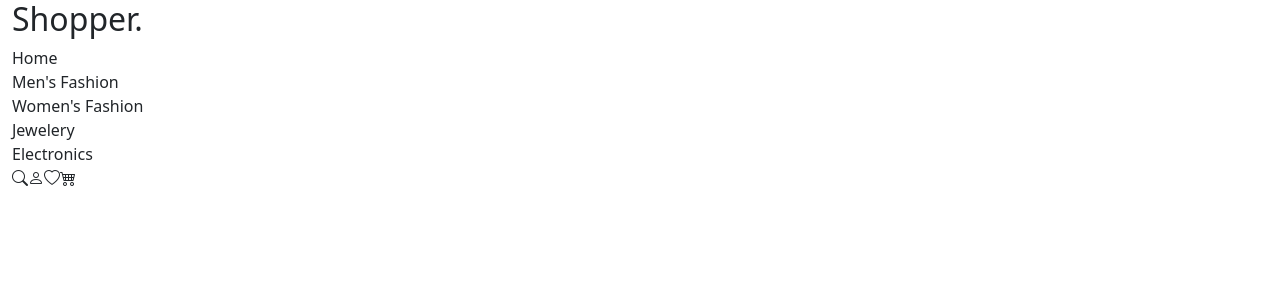
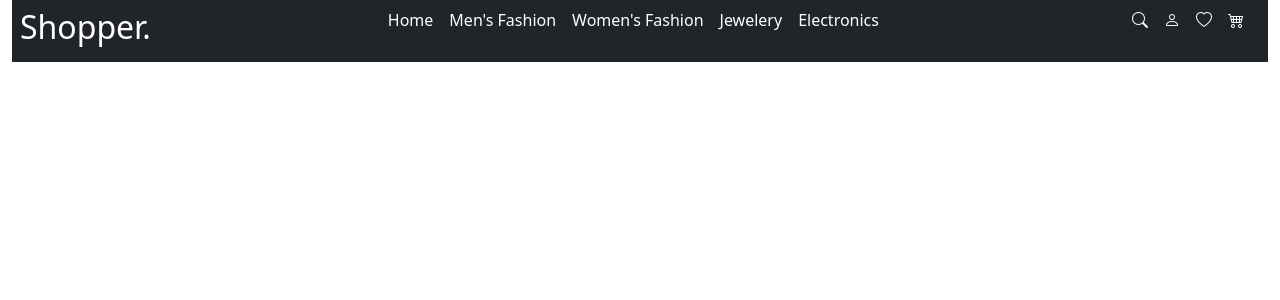
Before and after one commit to anmolbiranwar/Shopper-Template-React, a React (Create React App) app: page / in a window 1280 px wide. Shown: the top 300 px of the page. Built offline with nearby package versions, Linux system fonts and the light colour scheme.

Commit message:
Update shopper-index.js

```diff
--- a/src/components/shopper-index/shopper-index.js
+++ b/src/components/shopper-index/shopper-index.js
@@ -5,22 +5,22 @@ export function ShopperIndex()
     return(
         <div className="container-fluid">
             <BrowserRouter>
-            <header>
+            <header className="d-flex bg-dark text-white p-2 justify-content-between">
                 <div>
                     <h2>Shopper.</h2>
                 </div>
-                <nav>
-                    <div>Home</div>
-                    <div>Men's Fashion</div>
-                    <div>Women's Fashion</div>
-                    <div>Jewelery</div>
-                    <div>Electronics</div>
+                <nav className="d-flex">
+                    <div className="me-3">Home</div>
+                    <div className="me-3">Men's Fashion</div>
+                    <div className="me-3">Women's Fashion</div>
+                    <div className="me-3">Jewelery</div>
+                    <div className="me-3">Electronics</div>
                 </nav>
                 <div>
-                    <span className="bi bi-search"></span>
-                    <span className="bi bi-person"></span>
-                    <span className="bi bi-heart"></span>
-                    <span className="bi bi-cart4"></span>
+                    <span className="bi bi-search me-3"></span>
+                    <span className="bi bi-person me-3"></span>
+                    <span className="bi bi-heart me-3"></span>
+                    <span className="bi bi-cart4 me-3"></span>
                 </div>
             </header>
             </BrowserRouter>
```
